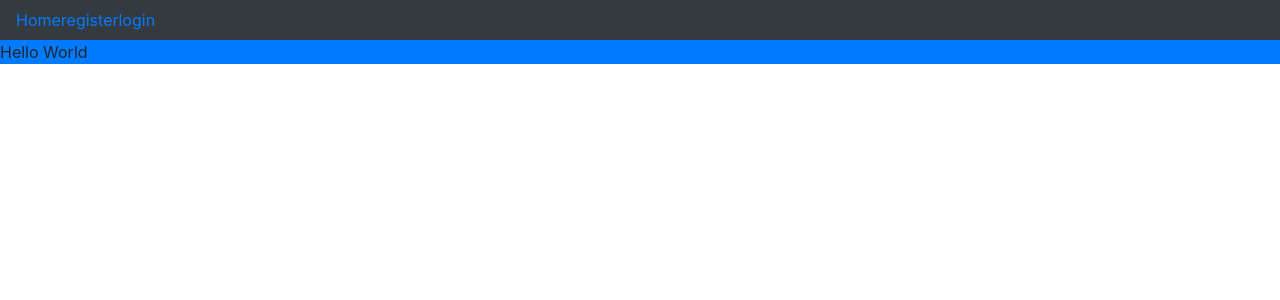
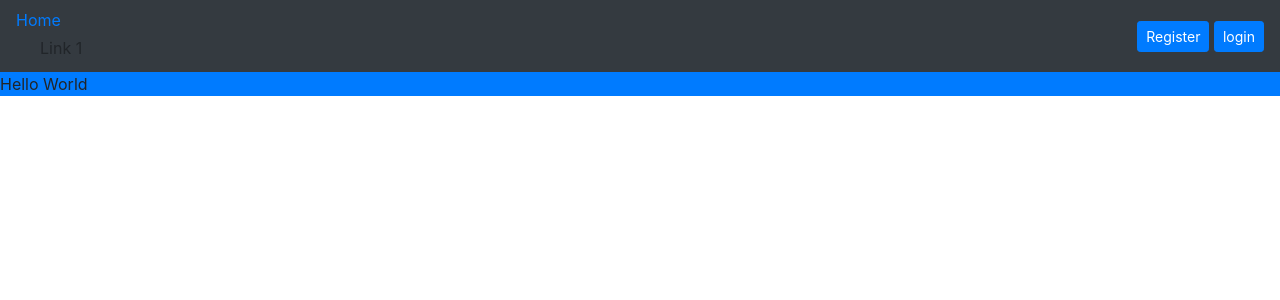
Before and after one commit to mariannehbt/Franchyz, a React (Create React App) app: page / in a window 1280 px wide. Shown: the top 300 px of the page. Built offline with nearby package versions, Linux system fonts and the light colour scheme.

Commit message:
upgrade auth bar 1/2

```diff
--- a/package.json
+++ b/package.json
@@ -7,9 +7,11 @@
     "@testing-library/react": "^9.3.2",
     "@testing-library/user-event": "^7.1.2",
     "bootstrap": "^4.5.0",
+    "jquery": "^3.5.1",
     "js-cookie": "^2.2.1",
     "jwt-decode": "^2.2.0",
     "node-sass": "^4.14.1",
+    "popper.js": "^1.16.1",
     "react": "^16.13.1",
     "react-dom": "^16.13.1",
     "react-redux": "^7.2.0",
--- a/src/components/navbar.jsx
+++ b/src/components/navbar.jsx
@@ -2,48 +2,50 @@ import React, { useState, useEffect } from "react";
 import {Link} from 'react-router-dom'
 import {useSelector, useDispatch} from 'react-redux'
 import Cookies from 'js-cookie'
+import Portrait from './portrait.jsx'
+import '../styles/nav.scss'
+
 
 
 function Navbar(){
 
-  const [panel, setPanel] = useState('')
+  const [authNav, setAuthNav] = useState('')
   const isAuth = useSelector(state => state.authReducer.isAuth)
 
-  useEffect(authNav,[])
+  useEffect(inOrOut,[])
 
-  function logout(){
-    Cookies.remove('token');
-    window.location.pathname = '/'
-  }
 
-  function authNav(){
+  function inOrOut(){
     let ans
     if (!isAuth) {
       ans = (
       <>
-        <Link to="/register">register</Link>
-        <Link to="/login">login</Link>
+        <Link to="/register"><button type="button" class="btn btn-sm btn-primary"> Register </button> </Link>
+        <Link to="/login"><button type="button" class="btn btn-sm btn-primary"> login </button> </Link>
       </>
       )
     } else {
       ans =  (
-        <button type="button" class="btn btn-danger" onClick={logout} >Logout</button>
+        <Portrait />
       )
     }
-    setPanel(ans)
+    setAuthNav(ans)
   }
 
   return(
     <>
       <nav className="navbar navbar-expand-sm bg-dark navbar-dark">
-        <ul className="navbar-nav">
+        <ul className="navbar-nav d-flex">
           <li className="nav-item active">
             <Link to="/">Home</Link>
+    <a class="dropdown-item" href="#">Link 1</a>
           </li>
           <li className="nav-item active">
           </li>
-            {panel}
         </ul>
+        <div id='authNav'>
+          {authNav}
+        </div>
       </nav>
     </>
   )
--- /dev/null
+++ b/src/components/portrait.jsx
@@ -0,0 +1,45 @@
+import React from 'react';
+import portrait from 'assets/portrait.jpeg'
+import {Link} from 'react-router-dom'
+import 'bootstrap';
+import 'bootstrap/dist/css/bootstrap.css';
+import 'bootstrap/dist/js/bootstrap.js';
+import $ from 'jquery';
+import Popper from 'popper.js';
+import Cookies from 'js-cookie'
+
+
+function Portrait() {
+
+  function logout(){
+    Cookies.remove('token');
+    window.location.pathname = '/'
+  }
+
+  return(
+    <div className="dropdown">
+      <div id="navbarDropdownMenuLink" className="dropdown-toggle" data-toggle="dropdown" role="button" aria-haspopup="true" aria-expanded="false">
+        <img src={portrait} class="rounded-circle" alt="portrait" id='portrait'/>
+      </div>
+      <div className="dropdown-menu" aria-labelledby="navbarDropdownMenuLink">
+            <Link className="dropdown-item-text" to="/"> Profile </Link>
+        <p className="texcenter" onClick={logout}> Logout </p>
+      </div>
+    </div>
+
+  /*
+     <div class="dropdown">
+  <button type="button" class="btn btn-primary dropdown-toggle" data-toggle="dropdown" id='navbarDropdown' role='button' data-toggle='dropdown' aria-haspopup='true' aria-expanded='false'>
+    Dropdown button
+  </button>
+  <div class="dropdown-menu" aria-labelledby='navbarDropdown'>
+    <a class="dropdown-item" href="#">Link 1</a>
+    <a class="dropdown-item" href="#">Link 2</a>
+    <a class="dropdown-item" href="#">Link 3</a>
+  </div>
+</div>
+*/
+  )
+}
+
+export default Portrait
--- /dev/null
+++ b/src/styles/nav.scss
@@ -0,0 +1,8 @@
+#authNav{
+  margin-left: auto;
+}
+
+#portrait{
+  width: 3vw;
+  height: auto;
+}
```
Also changed, not shown: src/assets/portrait.jpeg (added), 1 other file (tests, documents, lock files or other folders).
